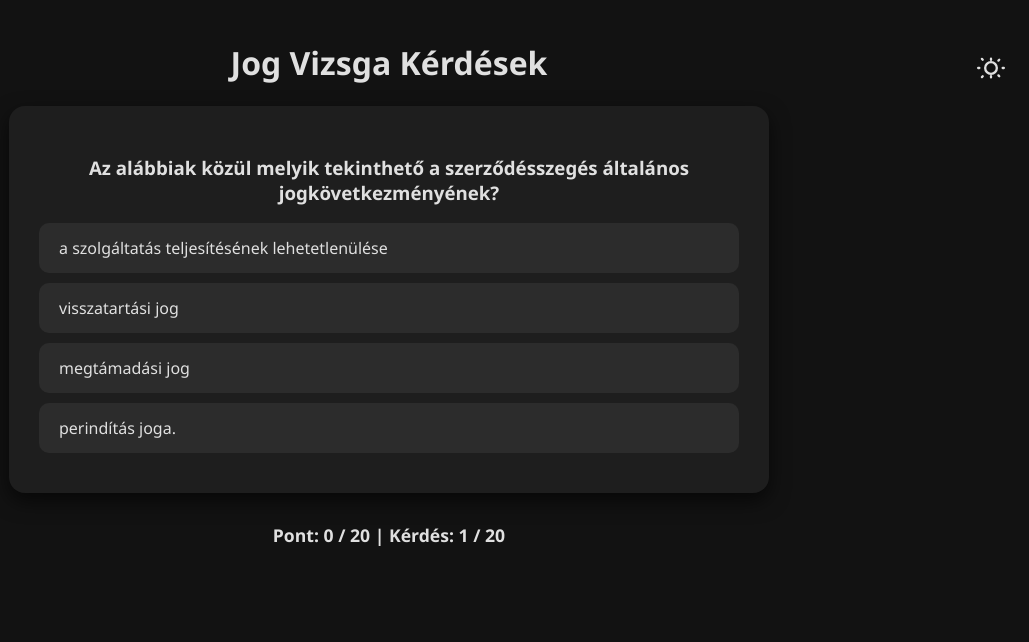
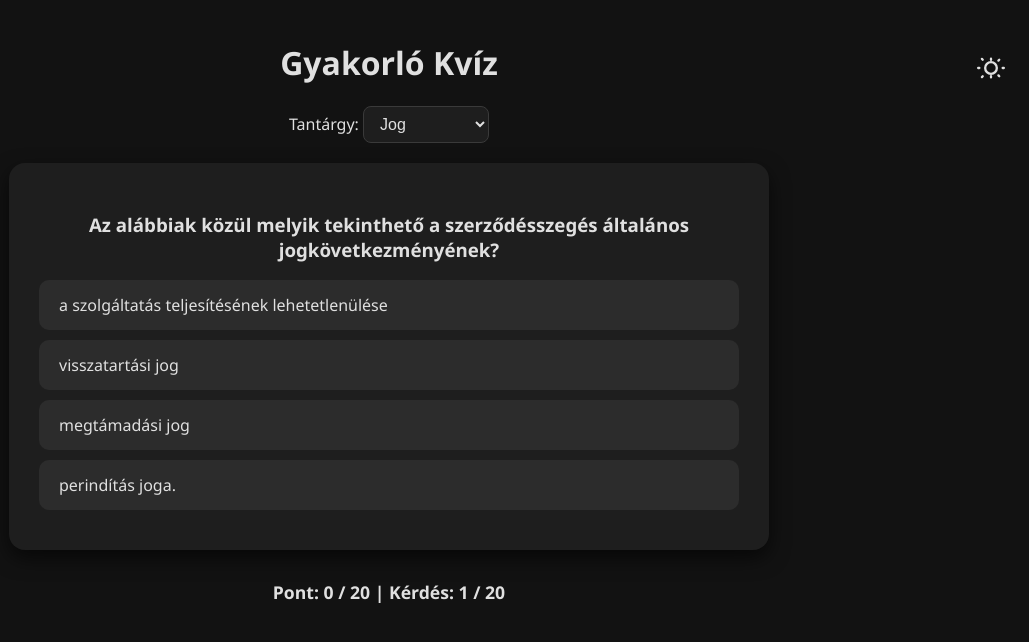
Before and after one commit to nemfogkifern/gyakorlo_kviz, a plain HTML site: page index.html in a window 1280 px wide. Shown: the whole page, without its empty margins (251-1280 px from the left). Drawn offline with nearby package versions, Linux system fonts and the light colour scheme.

Commit message:
Add subject selection and Informatika dataset

```diff
--- a/index.html
+++ b/index.html
@@ -3,7 +3,7 @@
 <head>
   <meta charset="UTF-8">
   <meta name="viewport" content="width=device-width, initial-scale=1.0">
-  <title>Jog Vizsga Kérdések</title>
+  <title>Gyakorló Kvíz</title>
   <link rel="stylesheet" href="style.css">
 </head>
 <body>
@@ -15,7 +15,11 @@
   </svg>
 </button>
 
-  <h1>Jog Vizsga Kérdések</h1>
+  <h1>Gyakorló Kvíz</h1>
+  <div class="subject-select">
+    <label for="subjectSelect">Tantárgy:</label>
+    <select id="subjectSelect"></select>
+  </div>
   <form id="quizForm">
     <div id="questions-container"></div>
     <div class="result" id="result"></div>
--- /dev/null
+++ b/info_kerdesek.csv
@@ -0,0 +1,6 @@
+"id","question","option_1","option_2","option_3","option_4","correct"
+"1","Mi az operációs rendszer fő feladata?","A hardver erőforrások kezelése","Weboldalak készítése","Adatbázisok létrehozása","Programnyelvek fordítása","1"
+"2","Melyik nem programozási nyelv?","Python","HTML","Java","C++","2"
+"3","Mi a RAM?","Állandó tár","Csak olvasható memória","Központi feldolgozó egység","Véletlen elérésű memória","4"
+"4","Melyik eszköz tárol adatot tartósan?","SSD","RAM","Cache","Busz","1"
+"5","Mit jelent a HTML?","HyperText Markup Language","HighText Machine Language","Hyperlink and Text Markup Language","Home Tool Markup Language","1"
--- a/script.js
+++ b/script.js
@@ -1,5 +1,33 @@
-async function loadQuestions() {
-  const response = await fetch('jog_kerdesek.csv');
+// Téma váltás kezelése
+document.querySelector('.theme-toggle').addEventListener('click', () => {
+  document.body.classList.toggle('light-mode');
+  localStorage.setItem('theme', document.body.classList.contains('light-mode') ? 'light' : 'dark');
+});
+
+window.addEventListener('DOMContentLoaded', () => {
+  if (localStorage.getItem('theme') === 'light') {
+    document.body.classList.add('light-mode');
+  }
+});
+
+async function init() {
+  const resp = await fetch('subjects.json');
+  const subjects = await resp.json();
+  const select = document.getElementById('subjectSelect');
+
+  subjects.forEach(sub => {
+    const opt = document.createElement('option');
+    opt.value = sub.file;
+    opt.textContent = sub.name;
+    select.appendChild(opt);
+  });
+
+  select.addEventListener('change', () => loadQuestions(select.value));
+  loadQuestions(select.value);
+}
+
+async function loadQuestions(file) {
+  const response = await fetch(file);
   const data = await response.text();
 
   const parsed = Papa.parse(data, {
@@ -22,20 +50,8 @@ async function loadQuestions() {
   let wrongQuestions = [];
   let seenIds = new Set();
 
-  const container = document.getElementById("questions-container");
-  const result = document.getElementById("result");
-
-  document.querySelector(".theme-toggle").addEventListener("click", () => {
-  document.body.classList.toggle("light-mode");
-  localStorage.setItem("theme", document.body.classList.contains("light-mode") ? "light" : "dark");
-});
-
-window.addEventListener("DOMContentLoaded", () => {
-  if (localStorage.getItem("theme") === "light") {
-    document.body.classList.add("light-mode");
-  }
-});
-
+  const container = document.getElementById('questions-container');
+  const result = document.getElementById('result');
 
   function shuffle(array) {
     return array.sort(() => Math.random() - 0.5);
@@ -60,29 +76,29 @@ window.addEventListener("DOMContentLoaded", () => {
   }
 
   function renderQuestion() {
-    container.innerHTML = "";
+    container.innerHTML = '';
     result.innerText = `Pont: ${score} / ${questionPool.length} | Kérdés: ${currentIndex + 1} / ${questionPool.length}`;
 
     const q = questionPool[currentIndex];
-    const qDiv = document.createElement("div");
-    qDiv.className = "question card";
-    const qTitle = document.createElement("h3");
+    const qDiv = document.createElement('div');
+    qDiv.className = 'question card';
+    const qTitle = document.createElement('h3');
     qTitle.innerText = q.question;
     qDiv.appendChild(qTitle);
 
     q.options.forEach((opt, i) => {
-      if (opt.trim()) {
-        const label = document.createElement("div");
-        label.className = "option";
+      if (opt && opt.trim()) {
+        const label = document.createElement('div');
+        label.className = 'option';
         label.onclick = () => checkAnswer(i, q.correct, label);
         label.textContent = opt;
         qDiv.appendChild(label);
       }
     });
 
-    const nextBtn = document.createElement("button");
-    nextBtn.innerText = "Következő kérdés";
-    nextBtn.style.display = "none";
+    const nextBtn = document.createElement('button');
+    nextBtn.innerText = 'Következő kérdés';
+    nextBtn.style.display = 'none';
     nextBtn.onclick = () => {
       currentIndex++;
       if (currentIndex < questionPool.length) {
@@ -96,32 +112,32 @@ window.addEventListener("DOMContentLoaded", () => {
     container.appendChild(qDiv);
 
     function checkAnswer(selected, correct, selectedLabel) {
-      const labels = container.querySelectorAll(".option");
+      const labels = container.querySelectorAll('.option');
       labels.forEach((l, idx) => {
-        l.classList.remove("correct", "incorrect");
-        if (idx === correct) l.classList.add("correct");
-        else if (l === selectedLabel) l.classList.add("incorrect");
-        l.classList.add("disabled");
+        l.classList.remove('correct', 'incorrect');
+        if (idx === correct) l.classList.add('correct');
+        else if (l === selectedLabel) l.classList.add('incorrect');
+        l.classList.add('disabled');
       });
       if (selected === correct) score++;
       else wrongQuestions.push(q);
-      nextBtn.style.display = "block";
+      nextBtn.style.display = 'block';
     }
   }
 
   function showEndOptions() {
-    container.innerHTML = "";
+    container.innerHTML = '';
     result.innerText = `Végpontszám: ${score} / ${questionPool.length}`;
 
     if (wrongQuestions.length > 0) {
-      const retryBtn = document.createElement("button");
+      const retryBtn = document.createElement('button');
       retryBtn.innerText = `Rossz kérdések ismétlése (${wrongQuestions.length})`;
       retryBtn.onclick = () => startNewSet(wrongQuestions);
       container.appendChild(retryBtn);
     }
 
-    const newSetBtn = document.createElement("button");
-    newSetBtn.innerText = "Új 20 kérdés indítása";
+    const newSetBtn = document.createElement('button');
+    newSetBtn.innerText = 'Új 20 kérdés indítása';
     newSetBtn.onclick = () => startNewSet();
     container.appendChild(newSetBtn);
   }
@@ -131,5 +147,5 @@ window.addEventListener("DOMContentLoaded", () => {
 
 const script = document.createElement('script');
 script.src = 'https://cdn.jsdelivr.net/npm/papaparse@5.4.1/papaparse.min.js';
-script.onload = loadQuestions;
+script.onload = init;
 document.head.appendChild(script);
--- a/style.css
+++ b/style.css
@@ -134,6 +134,20 @@ body.light-mode .theme-toggle .sun {
   opacity: 0;
 }
 
+.subject-select {
+  text-align: center;
+  margin-bottom: 20px;
+}
+
+.subject-select select {
+  padding: 8px 12px;
+  font-size: 1rem;
+  border-radius: 8px;
+  background: var(--card);
+  color: var(--text);
+  border: 1px solid var(--option-hover);
+}
+
 
 #result {
   text-align: center;
--- /dev/null
+++ b/subjects.json
@@ -0,0 +1,4 @@
+[
+  {"name": "Jog", "file": "jog_kerdesek.csv"},
+  {"name": "Informatika", "file": "info_kerdesek.csv"}
+]
```
